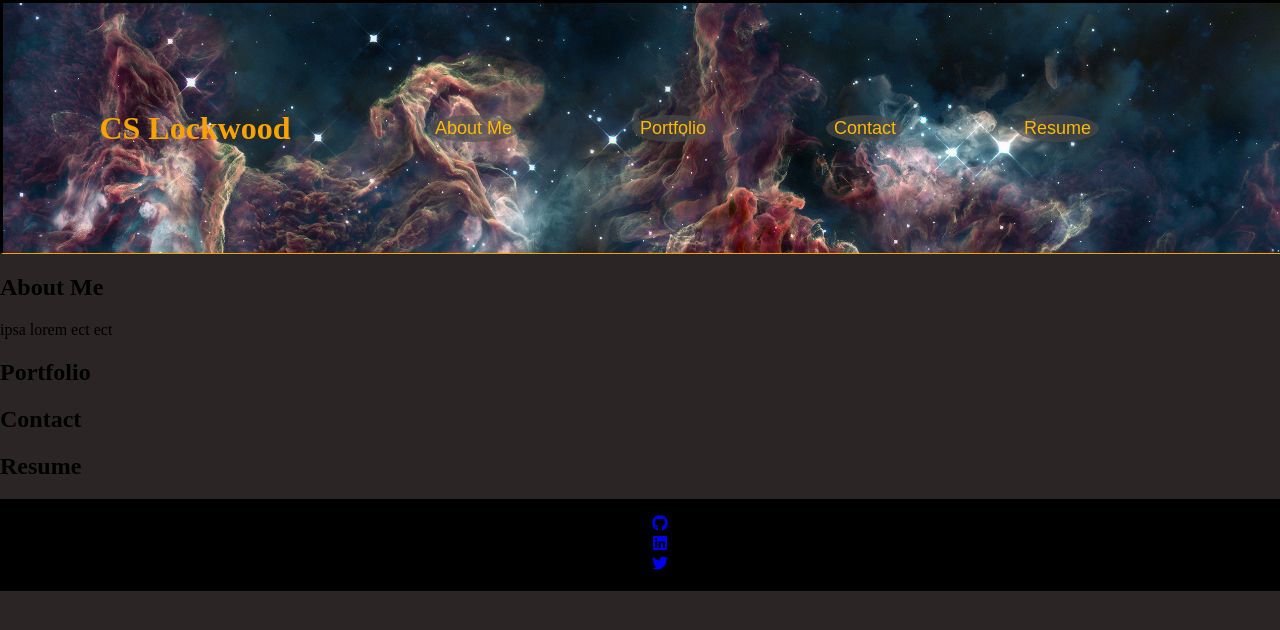
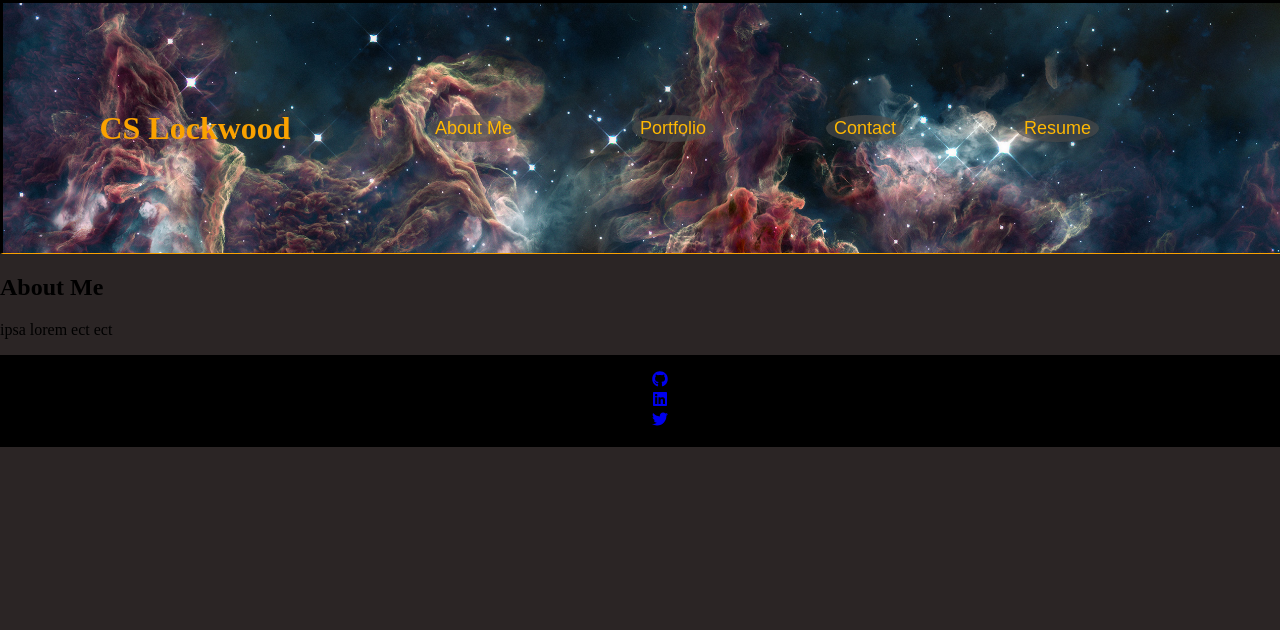
Before and after one commit to VulnusR/CSLockwood-M20-React-Portfolio2, a React (Create React App) app in the folder cslockwood.portfolio/: page / in a window 1280 px wide. Shown: the top 630 px of the page. Built offline with nearby package versions, Linux system fonts and the light colour scheme.

Commit message:
using react router and updated app.js to accomodate

```diff
--- a/cslockwood.portfolio/src/App.js
+++ b/cslockwood.portfolio/src/App.js
@@ -1,24 +1,27 @@
 import React from 'react';
+import { BrowserRouter as Router, Switch, Route } from 'react-router-dom';
 import Header from './header.js';
 import AboutMe from './AboutMe.js';
 import Portfolio from './Portfolio.js';
 import Contact from './Contact.js';
 import Resume from './Resume.js';
 import Footer from './Footer.js';
-
 import './Styles/styles.css';
-
 
 function App() {
   return (
-    <div className = "parentdiv">
-      <Header />
-      <AboutMe />
-      <Portfolio />
-      <Contact />
-      <Resume />
-      <Footer />
-    </div>
+    <Router>
+      <div className="parentdiv">
+        <Header />
+        <Switch>
+          <Route exact path="/" component={AboutMe} />
+          <Route path="/portfolio" component={Portfolio} />
+          <Route path="/contact" component={Contact} />
+          <Route path="/resume" component={Resume} />
+        </Switch>
+        <Footer />
+      </div>
+    </Router>
   );
 }
 
--- a/package.json
+++ b/package.json
@@ -1,5 +1,6 @@
 {
   "dependencies": {
-    "react-icons": "^4.8.0"
+    "react-icons": "^4.8.0",
+    "react-router-dom": "^6.9.0"
   }
 }
```
Also changed, not shown: 1 other file (tests, documents, lock files or other folders).
